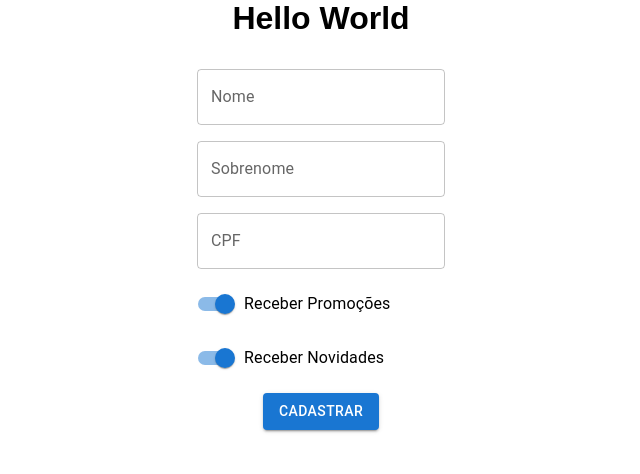
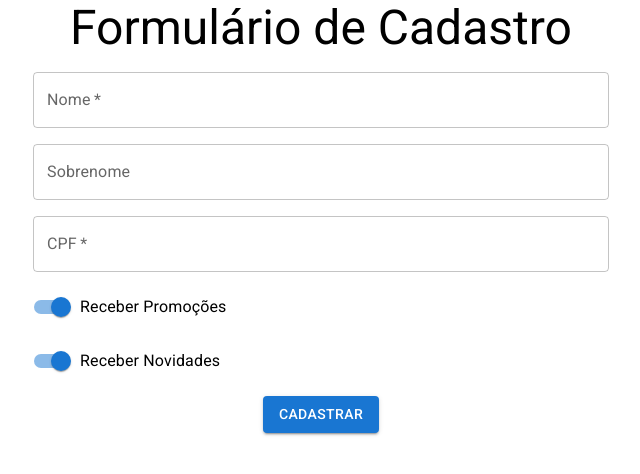
Before and after one commit to vclemente2/form-with-react, a React (Vite) app: page / in a window 1280 px wide. Shown: the top 474 px of the page, without its empty margins (319-959 px from the left). Built offline with nearby package versions, Linux system fonts and the light colour scheme.

Commit message:
Implementação do useState do formulário de cadastro.

```diff
--- a/index.html
+++ b/index.html
@@ -4,6 +4,10 @@
     <meta charset="UTF-8" />
     <meta name="viewport" content="width=device-width, initial-scale=1.0" />
     <title>Vite + React</title>
+    <link
+      rel="stylesheet"
+      href="https://fonts.googleapis.com/css?family=Roboto:300,400,500,700&display=swap"
+    />
   </head>
   <body>
     <div id="root"></div>
--- a/src/App.jsx
+++ b/src/App.jsx
@@ -1,9 +1,12 @@
+import { Typography } from "@mui/material";
 import FormularioCadastro from "./components/FormularioCadastro";
 
 function App() {
   return (
     <>
-      <h1 style={{ textAlign: "center" }}>Hello World</h1>
+      <Typography variant="h3" component="h1" align="center">
+        Formulário de Cadastro
+      </Typography>
       <FormularioCadastro />
     </>
   );
--- a/src/GlobalStyle.jsx
+++ b/src/GlobalStyle.jsx
@@ -3,7 +3,7 @@ import { createGlobalStyle } from "styled-components";
 export const GlobalStyle = createGlobalStyle`
 * {
     box-sizing: border-box;
-    font-family: "Montserrat", sans-serif;
+    font-family: "Roboto", sans-serif;
     margin: 0;
     padding: 0;
     text-decoration: none;
--- a/src/components/FormularioCadastro/index.jsx
+++ b/src/components/FormularioCadastro/index.jsx
@@ -1,14 +1,16 @@
 import styled from "styled-components";
 import { Button, FormControlLabel, Switch, TextField } from "@mui/material";
+import { useState } from "react";
 
 const FormularioCadastro = styled.form`
   align-items: flex-start;
   display: flex;
   flex-direction: column;
   gap: 1rem;
-  padding: 2rem;
-  width: fit-content;
   margin: auto;
+  min-width: fit-content;
+  padding: 1rem 2rem;
+  width: 50vw;
 
   & span {
     margin: auto;
@@ -16,21 +18,78 @@ const FormularioCadastro = styled.form`
 `;
 
 export default function () {
+  const [dataForm, setDataForm] = useState({
+    nome: "",
+    sobrenome: "",
+    cpf: "",
+    promocoes: true,
+    novidades: true
+  });
+
+  function atualizaDados(event) {
+    const element = event.target.id;
+    const value =
+      element === "promocoes" || element === "novidades"
+        ? event.target.checked
+        : event.target.value;
+
+    setDataForm({ ...dataForm, [element]: value });
+  }
+
+  function salvaDados(event) {
+    event.preventDefault();
+    console.log(dataForm);
+  }
+
   return (
-    <FormularioCadastro>
-      <TextField id="nome" label="Nome" fullWidth />
+    <FormularioCadastro onSubmit={salvaDados}>
+      <TextField
+        id="nome"
+        label="Nome"
+        value={dataForm.nome}
+        onChange={atualizaDados}
+        required
+        fullWidth
+      />
 
-      <TextField id="sobrenome" label="Sobrenome" fullWidth />
+      <TextField
+        id="sobrenome"
+        label="Sobrenome"
+        value={dataForm.sobrenome}
+        onChange={atualizaDados}
+        fullWidth
+      />
 
-      <TextField id="cpf" label="CPF" />
+      <TextField
+        id="cpf"
+        label="CPF"
+        value={dataForm.cpf}
+        onChange={atualizaDados}
+        required
+        fullWidth
+      />
 
       <FormControlLabel
-        control={<Switch defaultChecked />}
+        control={
+          <Switch
+            defaultChecked
+            onChange={atualizaDados}
+            value={dataForm.promocoes}
+            id="promocoes"
+          />
+        }
         label="Receber Promoções"
       />
 
       <FormControlLabel
-        control={<Switch defaultChecked />}
+        control={
+          <Switch
+            defaultChecked
+            onChange={atualizaDados}
+            value={dataForm.novidades}
+            id="novidades"
+          />
+        }
         label="Receber Novidades"
       />
       <span>
```
